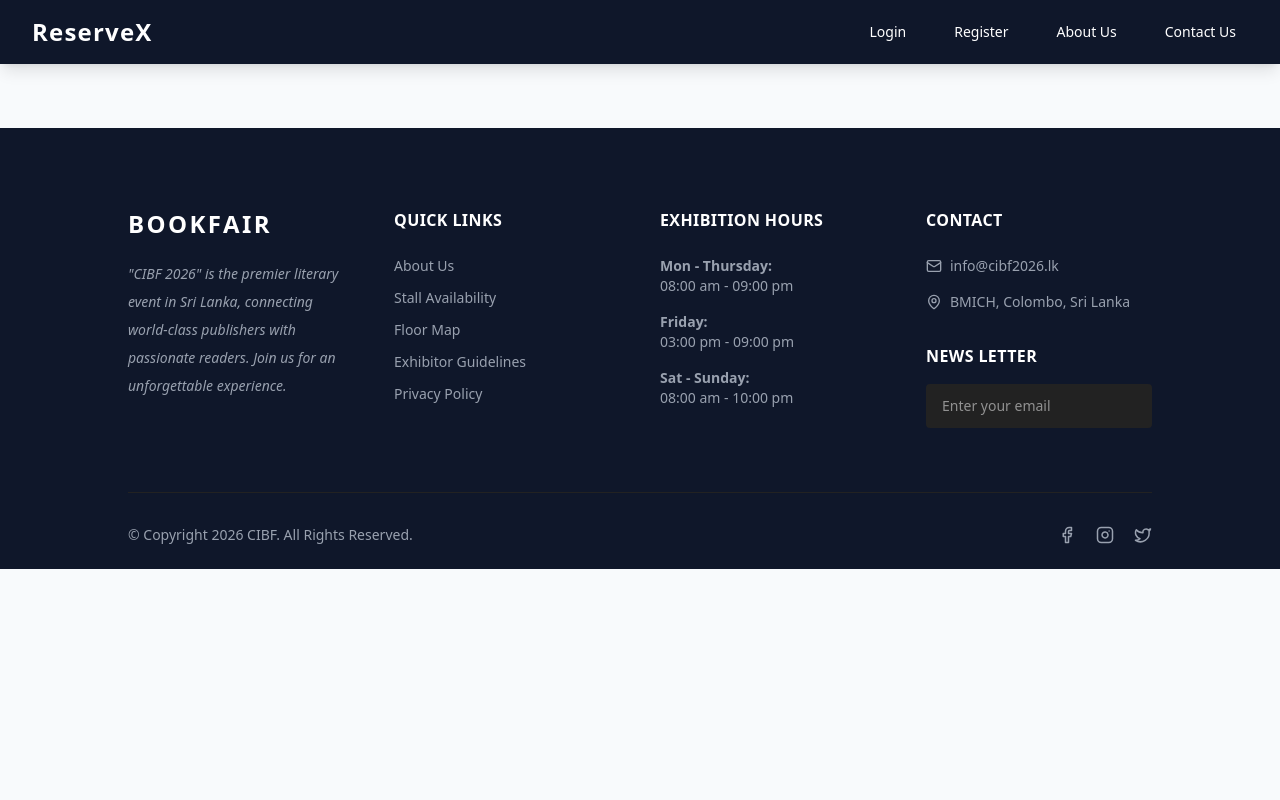
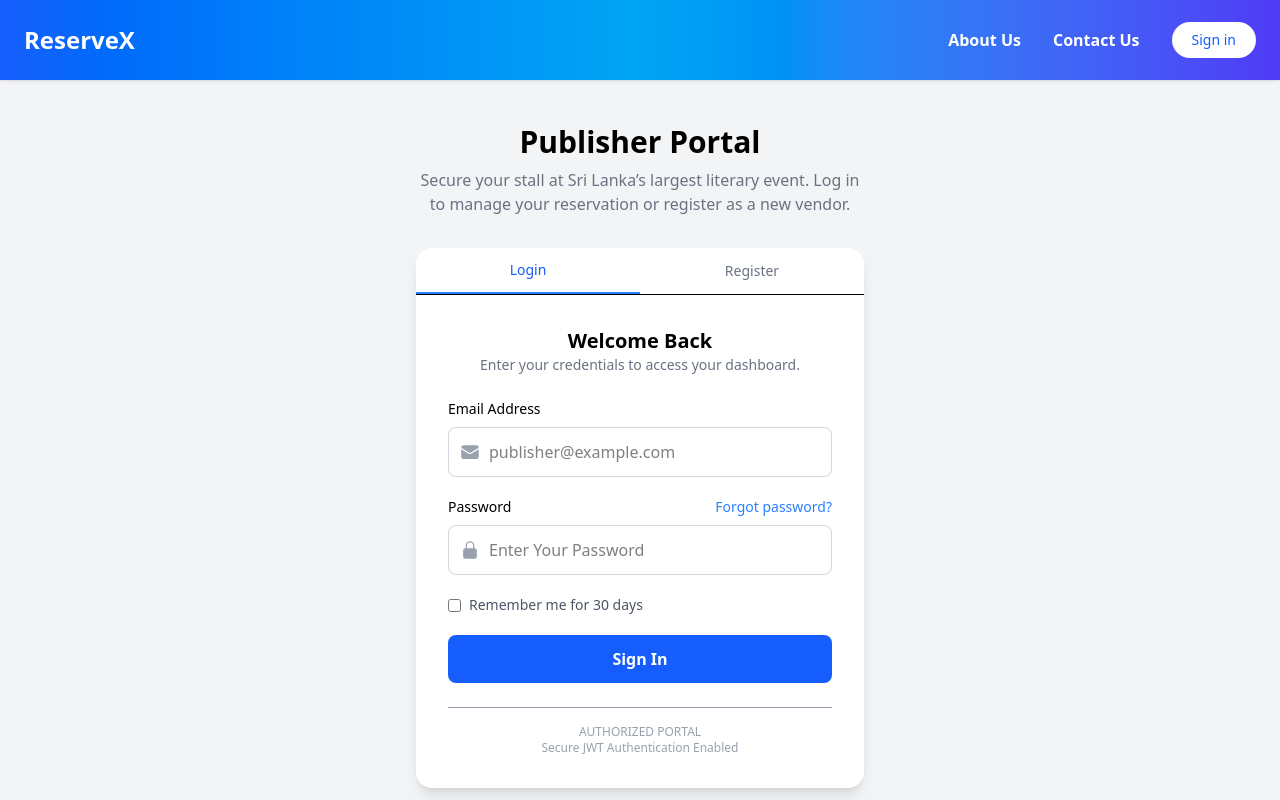
Before and after one commit to Lochithya/ReserveX, a React (Vite) app in the folder online-portal/: page /login in a window 1280 px wide. Shown: the top 800 px of the page. Built offline with nearby package versions, Linux system fonts and the light colour scheme; no server answers.

Commit message:
Add Protected Routes and fix AuthContext flicker
- Implemented 'ProtectedRoutes'
- Fixed 'AuthContext' initialization to prevent logout flicker on refresh
- Refactored 'index.css' to use Tailwind v4 @theme variables
- Updated 'App.jsx'
- Fixed NavBar styling

```diff
--- a/online-portal/src/App.jsx
+++ b/online-portal/src/App.jsx
@@ -2,13 +2,13 @@ import { Routes, Route } from "react-router-dom";
 import LoginPage from "./pages/LoginPage";
 import RegisterPage from "./pages/RegisterPage";
 import HomePage from './pages/HomePage';
-import ReservationPage from "./pages/ReservationPage";
 import NavBar from "./components/NavBar";
 import StallMap from "./pages/StallMap";
 import Footer from "./components/Footer";
 import AboutPage from "./pages/AboutPage";
 import ContactPage from "./pages/ContactPage";
 import { Toaster } from 'react-hot-toast';
+import ProtectedRoute from "./routes/ProtectedRoute";
 
 function App() {
   return (
@@ -17,13 +17,17 @@ function App() {
       <Toaster position="top-center" reverseOrder={false} />
       <Routes>
 
-        <Route path="/" element={<LoginPage />} />
+        <Route path="/login" element={<LoginPage />} />
         <Route path="/register" element={<RegisterPage />} />
-        <Route path="/home" element={<HomePage />} />
         <Route path="/about" element={<AboutPage />} />
         <Route path="/contact" element={<ContactPage />} />
-        <Route path="/reserve" element={<ReservationPage />} />
-        <Route path="/stallmap" element={<StallMap />} />
+
+
+        <Route element={<ProtectedRoute />}>
+           <Route path="/home" element={<HomePage />} />
+           <Route path="/stallmap" element={<StallMap />} />
+           {/*other protected pages */}
+        </Route>
       </Routes>
 
       <Footer />
--- a/online-portal/src/components/NavBar.jsx
+++ b/online-portal/src/components/NavBar.jsx
@@ -6,129 +6,136 @@ import { Menu, X } from "lucide-react";
 const NavBar = () => {
   const { isAuthenticated, logout } = useContext(AuthContext);
   const navigate = useNavigate();
-
   const [isOpen, setIsOpen] = useState(false);
 
   const handleLogout = () => {
     logout();
-    navigate("/");
+    navigate("/about");
     setIsOpen(false);
   };
 
-  const navLinks = !isAuthenticated ? (
-    <>
-      <Link to="/" onClick={() => setIsOpen(false)} className="block px-3 py-2 rounded-md text-base font-medium text-white hover:bg-blue-700 transition-colors duration-200">
-        Login
-      </Link>
-      <Link to="/register" onClick={() => setIsOpen(false)} className="block px-3 py-2 rounded-md text-base font-medium text-white hover:bg-blue-700 transition-colors duration-200">
-        Register
-      </Link>
-      <Link to="/about" onClick={() => setIsOpen(false)} className="block px-3 py-2 rounded-md text-base font-medium text-white hover:bg-blue-700 transition-colors duration-200">
-        About Us
-      </Link>
-      <Link to="/contact" onClick={() => setIsOpen(false)} className="block px-3 py-2 rounded-md text-base font-medium text-white hover:bg-blue-700 transition-colors duration-200">
-        Contact Us
-      </Link>
-    </>
-  ) : (
-    <>
-      <Link to="/home" onClick={() => setIsOpen(false)} className="block px-3 py-2 rounded-md text-base font-medium text-white hover:bg-blue-700 transition-colors duration-200">
-        Home
-      </Link>
-      <Link to="/stalls" onClick={() => setIsOpen(false)} className="block px-3 py-2 rounded-md text-base font-medium text-white hover:bg-blue-700 transition-colors duration-200">
-        Stalls
-      </Link>
-      <Link to="/my-reservations" onClick={() => setIsOpen(false)} className="block px-3 py-2 rounded-md text-base font-medium text-white hover:bg-blue-700 transition-colors duration-200">
-        My Reservations
-      </Link>
-      <Link to="/about" onClick={() => setIsOpen(false)} className="block px-3 py-2 rounded-md text-base font-medium text-white hover:bg-blue-700 transition-colors duration-200">
-        About Us
-      </Link>
-      <Link to="/contact" onClick={() => setIsOpen(false)} className="block px-3 py-2 rounded-md text-base font-medium text-white hover:bg-blue-700 transition-colors duration-200">
-        Contact Us
-      </Link>
-      <button
-        onClick={handleLogout}
-        className="w-full mt-2 px-3 py-2 rounded-md text-base font-semibold text-white border-2 border-white hover:bg-white hover:text-blue-600 transition-colors duration-200"
-      >
-        Logout
-      </button>
-    </>
-  );
+  return (
+    <nav className="sticky top-0 z-50 bg-gradient-to-r from-blue-600 via-sky-500 to-indigo-600 shadow-sm">
+      <div className="max-w-7xl mx-auto px-6">
+        <div className="flex items-center justify-between h-20">
+          {/* Logo */}
+          <div className="flex-shrink-0">
+            <Link to="/about" className="text-2xl font-bold text-white">
+              ReserveX
+            </Link>
+          </div>
 
-  return (
-    <nav className="bg-[var(--primary-color)] text-white shadow-lg sticky top-0 z-50">
-      <div className="max-w-7xl mx-auto px-4 sm:px-6 lg:px-8">
-        <div className="flex justify-between h-16 items-center">
-          {/* Logo */}
-          <Link to="/" className="flex-shrink-0 text-2xl font-bold tracking-wider hover:opacity-80 transition-opacity duration-200">
-            ReserveX
-          </Link>
-
-          {/* Desktop Navigation */}
-          <div className="hidden md:flex items-center gap-6">
+          {/* Desktop links */}
+          <div className="hidden md:flex md:items-center md:space-x-8">
             {!isAuthenticated ? (
               <>
-                <Link to="/" onClick={() => setIsOpen(false)} className="text-sm font-medium hover:bg-blue-700 px-3 py-2 rounded-md transition-colors duration-200">
-                  Login
-                </Link>
-                <Link to="/register" onClick={() => setIsOpen(false)} className="text-sm font-medium hover:bg-blue-700 px-3 py-2 rounded-md transition-colors duration-200">
-                  Register
-                </Link>
-                <Link to="/about" onClick={() => setIsOpen(false)} className="text-sm font-medium hover:bg-blue-700 px-3 py-2 rounded-md transition-colors duration-200">
+                <Link to="/about" className="text-white font-semibold">
                   About Us
                 </Link>
-                <Link to="/contact" onClick={() => setIsOpen(false)} className="text-sm font-medium hover:bg-blue-700 px-3 py-2 rounded-md transition-colors duration-200">
+                <Link to="/contact" className="text-white font-semibold">
                   Contact Us
+                </Link>
+                <Link
+                  to="/login"
+                  className="inline-block px-5 py-2 bg-white text-blue-600 rounded-full text-sm font-medium"
+                >
+                  Sign in
                 </Link>
               </>
             ) : (
               <>
-                <Link to="/home" onClick={() => setIsOpen(false)} className="text-sm font-medium hover:bg-blue-700 px-3 py-2 rounded-md transition-colors duration-200">
+                <Link to="/home" className="text-white">
                   Home
                 </Link>
-                <Link to="/stalls" onClick={() => setIsOpen(false)} className="text-sm font-medium hover:bg-blue-700 px-3 py-2 rounded-md transition-colors duration-200">
-                  Stalls
-                </Link>
-                <Link to="/my-reservations" onClick={() => setIsOpen(false)} className="text-sm font-medium hover:bg-blue-700 px-3 py-2 rounded-md transition-colors duration-200">
-                  My Reservations
-                </Link>
-                <Link to="/about" onClick={() => setIsOpen(false)} className="text-sm font-medium hover:bg-blue-700 px-3 py-2 rounded-md transition-colors duration-200">
-                  About Us
-                </Link>
-                <Link to="/contact" onClick={() => setIsOpen(false)} className="text-sm font-medium hover:bg-blue-700 px-3 py-2 rounded-md transition-colors duration-200">
-                  Contact Us
+                <Link
+                  to="/stallMap"
+                  className="inline-block px-5 py-2 bg-white text-blue-600 rounded-full text-sm font-medium"
+                >
+                  Reserve a stall
                 </Link>
                 <button
                   onClick={handleLogout}
-                  className="px-4 py-2 rounded-md text-sm font-semibold border-2 border-white hover:bg-white hover:text-blue-600 transition-colors duration-200"
+                  className="text-white px-3 py-2 rounded-md text-sm"
                 >
-                  Logout
+                  Sign Out
                 </button>
               </>
             )}
           </div>
 
           {/* Mobile menu button */}
-          <button
-            onClick={() => setIsOpen(!isOpen)}
-            className="md:hidden inline-flex items-center justify-center p-2 rounded-md text-white hover:bg-blue-700 focus:outline-none transition-colors duration-200"
-          >
-            {isOpen ? <X size={24} /> : <Menu size={24} />}
-          </button>
+          <div className="md:hidden">
+            <button
+              onClick={() => setIsOpen(!isOpen)}
+              aria-label="Toggle menu"
+              className="p-2 text-white"
+            >
+              {isOpen ? <X size={24} /> : <Menu size={24} />}
+            </button>
+          </div>
         </div>
       </div>
 
-      {/* Mobile Navigation Menu */}
+      {/* Mobile menu */}
       {isOpen && (
-        <div className="md:hidden bg-[var(--primary-color)] border-t border-blue-500 animate-in fade-in slide-in-from-top-4 duration-200">
-          <div className="px-2 pt-2 pb-3 space-y-1">
-            {navLinks}
+        <div className="md:hidden bg-gradient-to-r from-blue-600 via-sky-500 to-indigo-600">
+          <div className="px-4 pt-4 pb-6 space-y-2">
+            {!isAuthenticated ? (
+              <>
+                <Link
+                  to="/about"
+                  onClick={() => setIsOpen(false)}
+                  className="block px-3 py-2 rounded-md text-base font-medium text-white"
+                >
+                  About Us
+                </Link>
+                <Link
+                  to="/contact"
+                  onClick={() => setIsOpen(false)}
+                  className="block px-3 py-2 rounded-md text-base font-medium text-white"
+                >
+                  Contact Us
+                </Link>
+                <Link
+                  to="/login"
+                  onClick={() => setIsOpen(false)}
+                  className="block w-full text-center px-3 py-2 bg-white text-blue-600 rounded-full"
+                >
+                  Sign in
+                </Link>
+              </>
+            ) : (
+              <>
+                <Link
+                  to="/home"
+                  onClick={() => setIsOpen(false)}
+                  className="block px-3 py-2 rounded-md text-base font-medium text-white"
+                >
+                  Home
+                </Link>
+                <Link
+                  to="/stallMap"
+                  onClick={() => setIsOpen(false)}
+                  className="block w-full text-center px-3 py-2 bg-white text-blue-600 rounded-full"
+                >
+                  Reserve a stall
+                </Link>
+                <button
+                  onClick={() => {
+                    handleLogout();
+                  }}
+                  className="block w-full text-left px-3 py-2 text-white rounded-md"
+                >
+                  Log out
+                </button>
+              </>
+            )}
           </div>
         </div>
       )}
     </nav>
   );
+
 };
 
 export default NavBar;
--- a/online-portal/src/contexts/AuthContext.jsx
+++ b/online-portal/src/contexts/AuthContext.jsx
@@ -3,12 +3,9 @@ import { createContext, useEffect, useState } from "react";
 export const AuthContext = createContext();
 
 export const AuthProvider = ({ children }) => {
-    const [isAuthenticated, setIsAuthenticated] = useState(false);
-
-    useEffect(() => {
-        const token = localStorage.getItem("token");
-        setIsAuthenticated(!!token);
-    }, []);
+    const [isAuthenticated, setIsAuthenticated] = useState(() => {
+        return !!localStorage.getItem("token");
+    });
 
     const login = (token) => {
         localStorage.setItem("token", token);
--- a/online-portal/src/index.css
+++ b/online-portal/src/index.css
@@ -1,61 +1,25 @@
 @import "tailwindcss";
 
+@theme {
+  /* Set Poppins as the default sans font */
+  --font-sans: "Poppins", system-ui, sans-serif;
 
-:root {
-  --primary-color: #0f172a;
-  --primary-hover: #1e293b;
-  --secondary-color: #f59e0b;
-  --accent-color: #3b82f6;
+  /* Define Custom Colors */
+  --color-primary: #0f172a;
+  --color-primary-hover: #1e293b;
+  --color-secondary: #f59e0b;
+  --color-accent: #3b82f6;
 
-  --status-available: #00D100;
-  --status-reserved: #9ca3af;
-  --status-selected: #008000;
-  --status-error: #ef4444;
+  /* Status Colors */
+  --color-status-available: #00D100;
+  --color-status-reserved: #9ca3af;
+  --color-status-selected: #008000;
+  --color-status-error: #ef4444;
 
-  --bg-body: #f8fafc;
-  --bg-card: #ffffff;
-  --text-main: #1e293b;
-  --text-muted: #64748b;
-  --border-color: #e2e8f0;
+  /* UI Colors */
+  --color-body: #f8fafc;
+  --color-card: #ffffff;
+  --color-text-main: #1e293b;
+  --color-text-muted: #64748b;
+  --color-border: #e2e8f0;
 }
-
-*,
-*::before,
-*::after {
-  box-sizing: border-box;
-}
-
-body {
-  font-family: 'Poppins', system-ui, sans-serif;
-  background-color: var(--bg-body);
-  color: var(--text-main);
-  margin: 0;
-}
-
-
-
-.container {
-  width: 100%;
-  max-width: var(--container-width);
-  margin: 0 auto;
-  padding: 0 20px;
-}
-
-.btn {
-  display: inline-block;
-  padding: 10px 20px;
-  border-radius: var(--radius-md);
-  border: none;
-  font-weight: 600;
-  cursor: pointer;
-  text-decoration: none;
-}
-
-.btn-primary {
-  background-color: var(--primary-color);
-  color: white;
-}
-
-.btn-primary:hover {
-  background-color: var(--primary-hover);
-}
--- /dev/null
+++ b/online-portal/src/routes/ProtectedRoute.jsx
@@ -0,0 +1,15 @@
+import React, { useContext } from 'react'
+import { Navigate, Outlet } from "react-router-dom";
+import { AuthContext } from "../contexts/AuthContext";
+
+function ProtectedRoute() {
+    const {isAuthenticated} = useContext(AuthContext)
+
+    if (!isAuthenticated) {
+        return <Navigate to="/login" replace />;
+    }
+
+    return <Outlet />;
+}
+
+export default ProtectedRoute
```
Also changed, not shown: online-portal/src/components/NavBar.css (deleted, +0 -134 lines), online-portal/src/layouts/MainLayout.jsx (deleted).
